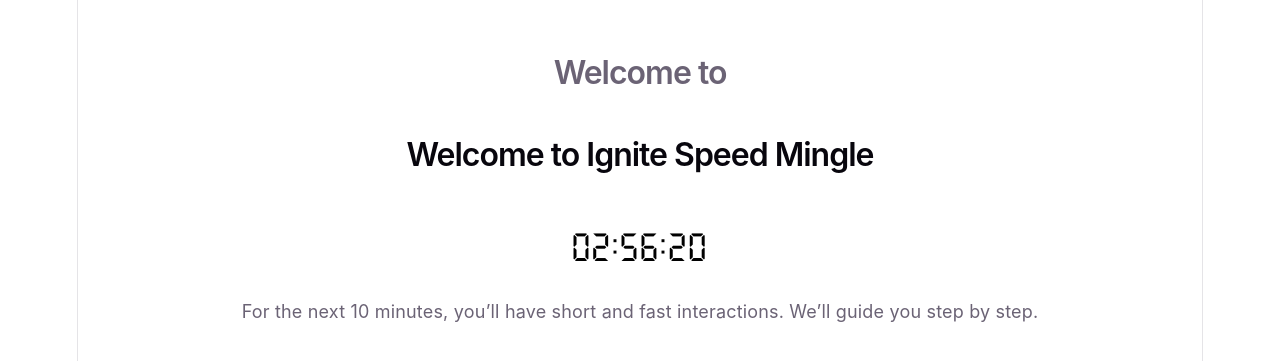
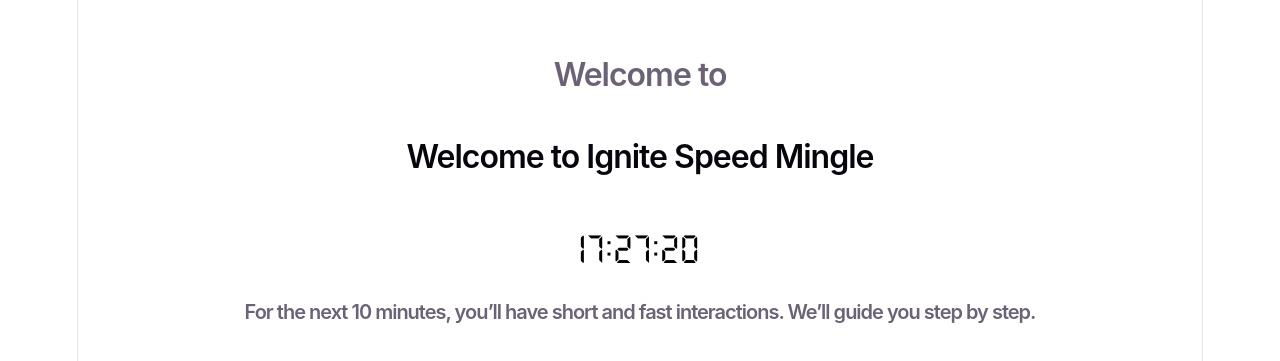
Before and after one commit to egirardo/mingle-app, a React (Vite) app in the folder client/: page /introduction in a window 1280 px wide. Shown: the part 209-570 px from the top of the page. Built offline with nearby package versions, Linux system fonts and the light colour scheme.

Commit message:
fixed DateTimer reccomendations and fixed comments

```diff
--- a/client/src/components/Timer/DateTimer.jsx
+++ b/client/src/components/Timer/DateTimer.jsx
@@ -2,7 +2,7 @@ import styles from "./Timer.module.css";
 import { useEffect, useState, useRef } from "react";
 
 // Props:
-// - targetDate - takes month, day, year, hour and min
+// - targetDate - ISO 8601 date string, takes Year-Month-DayTHour:Min:Second. Example "2026-04-22T15:00:00"
 // - onExpire (function) — optional callback fired when timer reaches 0
 
 export default function DateTimer({ targetDate, onExpire, className } = {}) {
@@ -67,10 +67,7 @@ export default function DateTimer({ targetDate, onExpire, className } = {}) {
   const pad = (n) => String(n).padStart(2, "0");
   const timeDisplay = `${pad(hours)}:${pad(mins)}:${pad(secs)}`;
 
-  const display = timeDisplay;
-  if (days > 0) {
-    display = `${days} Days, ${timeDisplay}`;
-  }
+  const display = days > 0 ? `${days} Days, ${timeDisplay}` : timeDisplay;
 
   const combined = `${styles.countdownTimer} ${className || ""}`.trim();
 
--- a/client/src/views/mingleGame/Introduction.jsx
+++ b/client/src/views/mingleGame/Introduction.jsx
@@ -21,15 +21,15 @@ export default function Introduction() {
       <h1 className={styles.introductionHeader}>
         Welcome to Ignite Speed Mingle
       </h1>
-      <DateTimer targetDate="04/06/2026 22:11" onExpire={handleExpire} />
-      {/* <DateTimer targetDate="04/22/2026 15:00" /> */}
+      <DateTimer targetDate="2026-04-07T12:42:00" onExpire={handleExpire} />
+      {/* <DateTimer targetDate="2026-04-22T15:00:00" /> */}
       {!expired ? (
-        <p className="introductionText">
+        <p className={styles.introductionText}>
           For the next 10 minutes, you’ll have short and fast interactions.
           We’ll guide you step by step.
         </p>
       ) : (
-        <p className="introductionText">
+        <p className={styles.introductionText}>
           Get ready to meet new people. Follow the instructions on your phone
           when the countdown drops.
         </p>
--- a/client/src/views/mingleGame/MingleGame.module.css
+++ b/client/src/views/mingleGame/MingleGame.module.css
@@ -82,7 +82,7 @@
 /* ---------------------------------------- */
 
 .mingleIntroduction {
-  /* root for loading */
+  /* root for Introduction */
   --text-color: #000;
   --large-size: 28px;
   --body-size: 16px;
--- a/client/src/views/mingleGame/Question.jsx
+++ b/client/src/views/mingleGame/Question.jsx
@@ -8,7 +8,6 @@ export default function Question() {
   const navigate = useNavigate();
 
   const { currentQuestion } = mingle;
-  const { nextQuestion } = mingle;
 
   // Checks if it's the final round of the game
   const isFinalRound =
```
